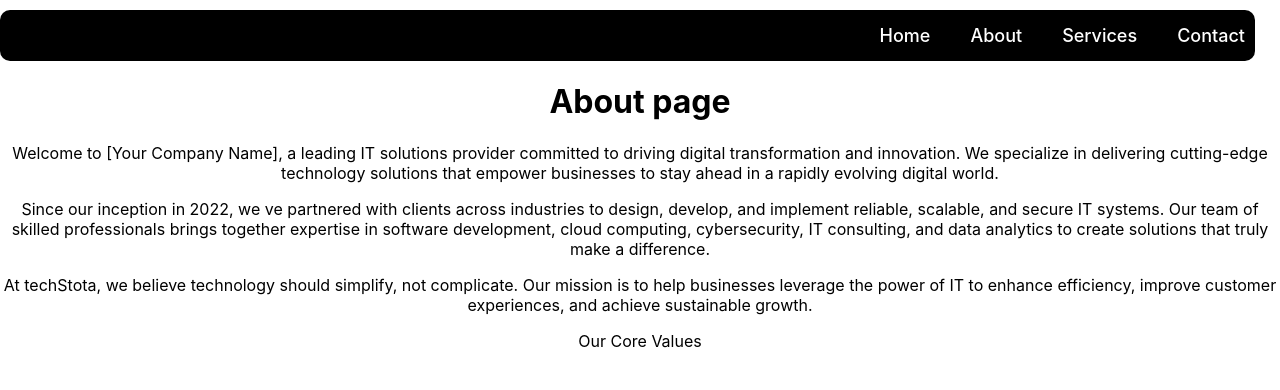
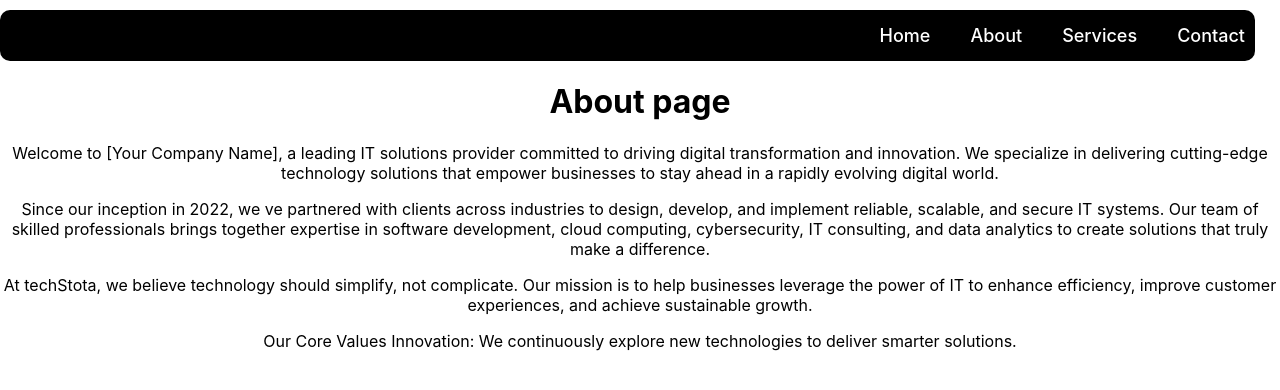
Before and after one commit to prem210106/test, a React (Create React App) app: page /about in a window 1280 px wide. Shown: the top 390 px of the page. Built offline with nearby package versions, Linux system fonts and the light colour scheme.

Commit message:
changes in about

```diff
--- a/src/components/About.js
+++ b/src/components/About.js
@@ -22,6 +22,7 @@ const About = () => {
     </p>
     <p>
       Our Core Values
+      Innovation: We continuously explore new technologies to deliver smarter solutions.
     </p>
 
       </div>
```
